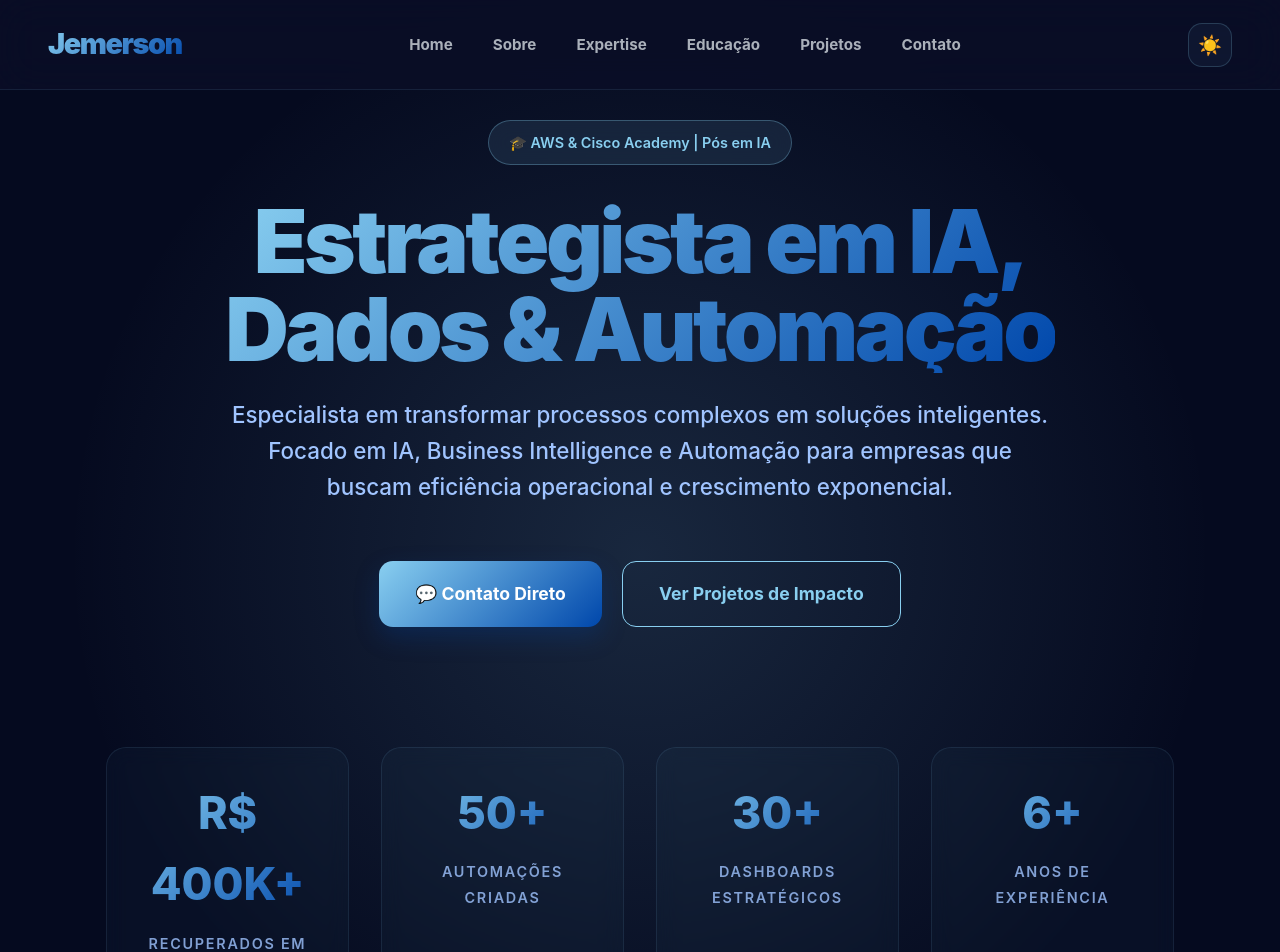
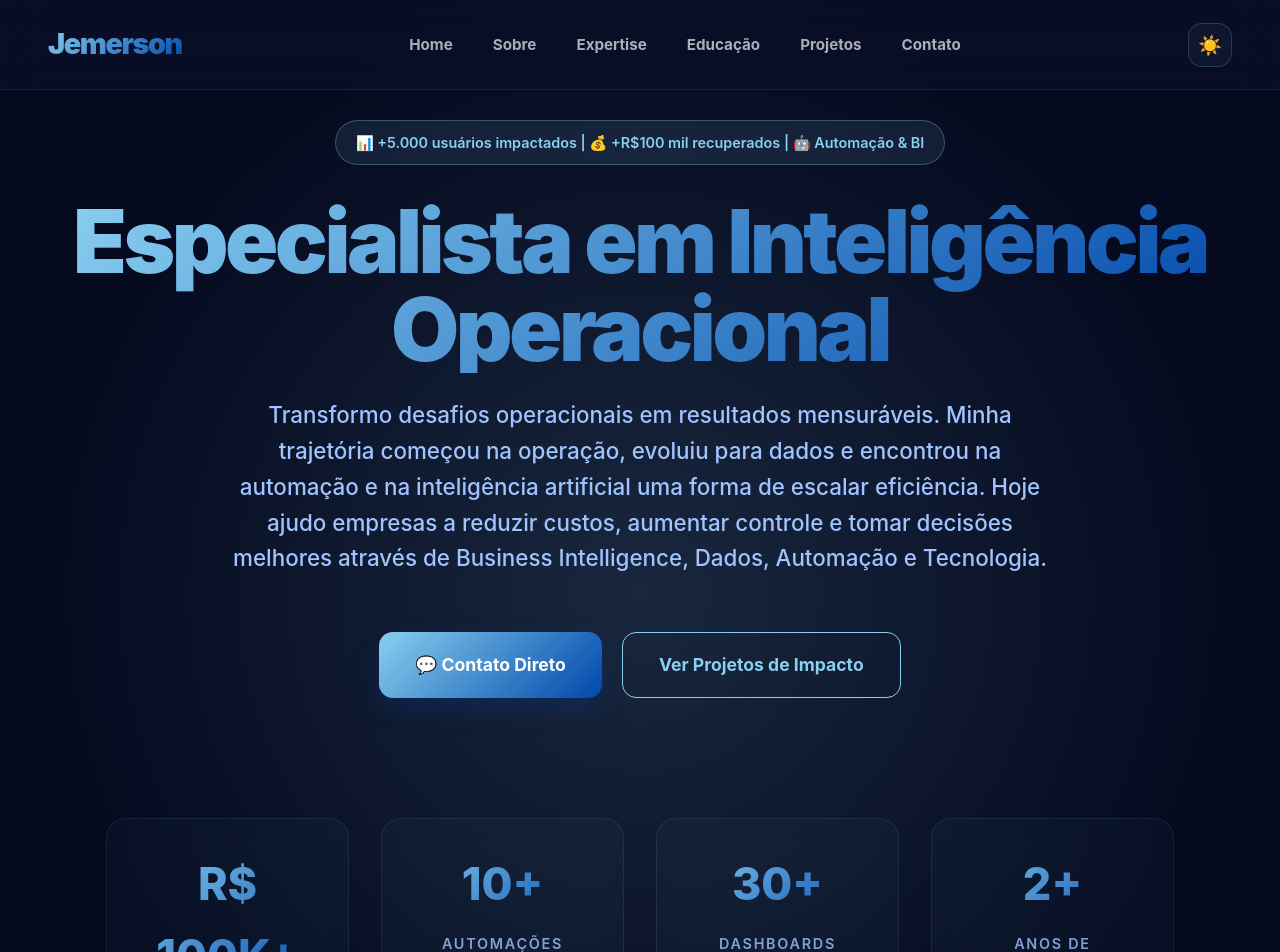
Before and after one commit to Jemerson07/vite-react-final, a React (Vite) app: page / in a window 1280 px wide. Shown: the top 952 px of the page. Built offline with nearby package versions, Linux system fonts and the light colour scheme.

Commit message:
Revise Hero component text and contact link
Updated contact information and improved text for clarity and impact.

```diff
--- a/src/components/Hero.jsx
+++ b/src/components/Hero.jsx
@@ -259,7 +259,7 @@ const Hero = () => {
         animate={{ opacity: 1, y: 0 }}
         transition={{ duration: 0.6 }}
       >
-        🎓 AWS & Cisco Academy | Pós em IA
+       📊 +5.000 usuários impactados | 💰 +R$100 mil recuperados | 🤖 Automação & BI
       </Badge>
 
       <Title
@@ -267,7 +267,8 @@ const Hero = () => {
         animate={{ opacity: 1, y: 0 }}
         transition={{ duration: 0.6, delay: 0.1 }}
       >
-        Estrategista em IA, <br /> Dados & Automação
+        Especialista em Inteligência Operacional
+
       </Title>
 
       <Subtitle
@@ -275,9 +276,10 @@ const Hero = () => {
         animate={{ opacity: 1, y: 0 }}
         transition={{ duration: 0.6, delay: 0.2 }}
       >
-        Especialista em transformar processos complexos em soluções inteligentes.
-        Focado em IA, Business Intelligence e Automação para empresas que buscam
-        eficiência operacional e crescimento exponencial.
+        Transformo desafios operacionais em resultados mensuráveis.
+        Minha trajetória começou na operação,
+        evoluiu para dados e encontrou na automação e na inteligência artificial uma forma de escalar eficiência.
+        Hoje ajudo empresas a reduzir custos, aumentar controle e tomar decisões melhores através de Business Intelligence, Dados, Automação e Tecnologia.
       </Subtitle>
 
       <ButtonGroup
@@ -285,7 +287,7 @@ const Hero = () => {
         animate={{ opacity: 1, y: 0 }}
         transition={{ duration: 0.6, delay: 0.3 }}
       >
-        <PrimaryButton href="https://wa.me/5571991595758" target="_blank" rel="noopener noreferrer">
+        <PrimaryButton href="https://wa.me/5571981226313" target="_blank" rel="noopener noreferrer">
           💬 Contato Direto
         </PrimaryButton>
         <SecondaryButton href="#projects">
@@ -299,11 +301,11 @@ const Hero = () => {
         transition={{ duration: 1, delay: 0.5 }}
       >
         <StatItem>
-          <h3>R$ 400K+</h3>
+          <h3>R$ 100K+</h3>
           <p>Recuperados em Auditorias</p>
         </StatItem>
         <StatItem>
-          <h3>50+</h3>
+          <h3>10+</h3>
           <p>Automações Criadas</p>
         </StatItem>
         <StatItem>
@@ -311,7 +313,7 @@ const Hero = () => {
           <p>Dashboards Estratégicos</p>
         </StatItem>
         <StatItem>
-          <h3>6+</h3>
+          <h3>2+</h3>
           <p>Anos de Experiência</p>
         </StatItem>
       </StatsContainer>
```
